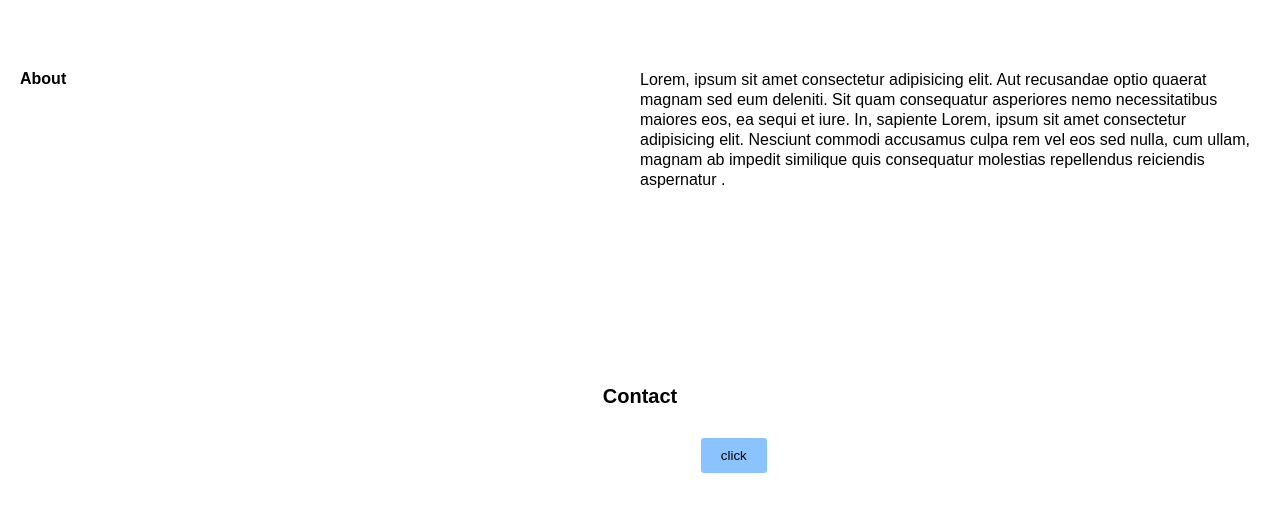
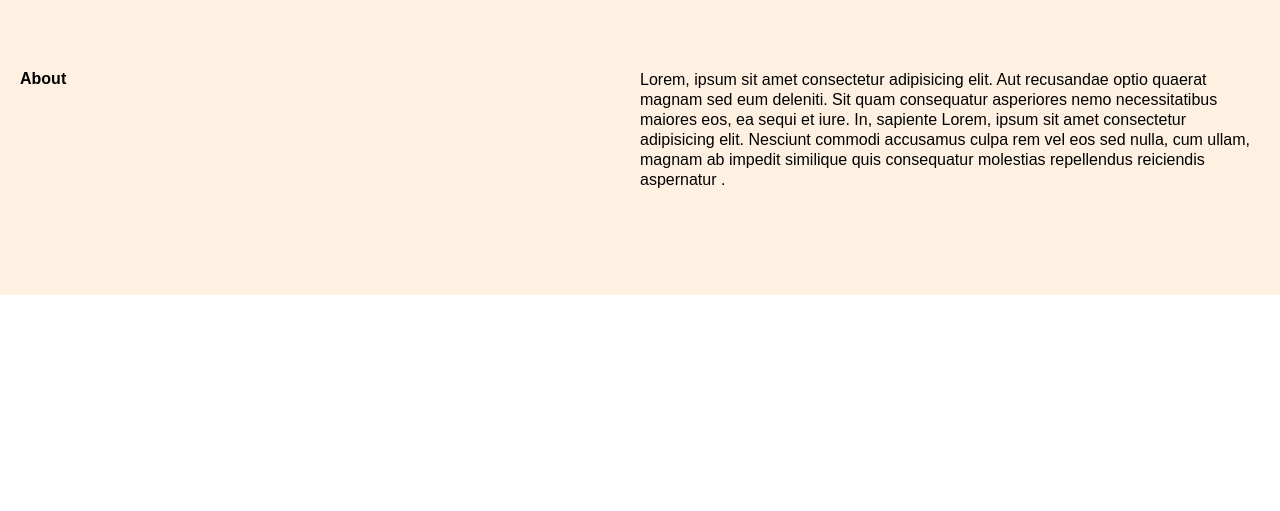
Before and after one commit to ayaOaya/rent_landingPage, a React (Vite) app: page /about in a window 1280 px wide. Shown: the part 1099-1610 px from the top of the page. After the commit the page ends 1394 px from the top, so only its background shows below. Built offline with nearby package versions, Linux system fonts and the light colour scheme.

Commit message:
nineth commit

```diff
--- a/package.json
+++ b/package.json
@@ -9,7 +9,7 @@
     "preview": "vite preview"
   },
   "dependencies": {
-    "gsap": "^3.11.4",
+    "gsap": "^3.11.5",
     "react": "^18.2.0",
     "react-dom": "^18.2.0",
     "react-router-dom": "^6.9.0",
--- a/src/About/About.jsx
+++ b/src/About/About.jsx
@@ -1,60 +1,74 @@
-import React from 'react'
+import React, { useEffect } from 'react'
 import "./style.scss"
+import gsap from 'gsap'
+import ScrollTrigger from 'gsap/ScrollTrigger'
 
 export default function About() {
+    gsap.registerPlugin(ScrollTrigger);
+
+    useEffect(() =>{
+        gsap.to(".about-h1", { opacity:1, duration:1, delay:1})
+        gsap.to(".containe", { opacity:1, duration:1.1, delay:1.5})
+        gsap.to(".more-grid", {opacity:1, clipPath:"polygon(0% 0%, 100% 0%, 100% 100%, 0% 100%)", duration:1, scrollTrigger:{
+            trigger:".more-grid"
+        } })
+    })
+
   return (
     <>
-<h1>ABOUT</h1>
+
+    <div className="about">
+<h1 className='about-h1'>ABOUT</h1>
 
 <div className="architect">
     <div className="containe">
         <div className="bg-all">
         <a href="/">
-            <div className="bg-img1"></div>
+            <div className="bg-img1 img"></div>
             </a>
         </div>
 
         <div className="bg-all">
         <a href="/">
-            <div className="bg-img2"></div>
+            <div className="bg-img2 img"></div>
             </a>
         </div>
         <div className="bg-all">
         <a href="/">
-            <div className="bg-img3"></div>
+            <div className="bg-img3 img"></div>
             </a>
         </div>
 
         <div className="bg-all">
         <a href="/">
-            <div className="bg-img4"></div>
+            <div className="bg-img4 img"></div>
             </a>
         </div>
 
 
         <div className="bg-all">
         <a href="/">
-            <div className="bg-img5"></div>
+            <div className="bg-img5 img"></div>
             </a>
         </div>
 
 
         <div className="bg-all">
         <a href="/">
-            <div className="bg-img6"></div>
+            <div className="bg-img6 img"></div>
             </a>
         </div>
 
 
         <div className="bg-all">
         <a href="/">
-            <div className="bg-img7"></div>
+            <div className="bg-img7 img"></div>
             </a>
         </div>
 
         <div className="bg-all">
         <a href="/">
-            <div className="bg-img8"></div>
+            <div className="bg-img8 img"></div>
             </a>
         </div>
     </div>
@@ -68,12 +82,10 @@ export default function About() {
     </div>
 
 
-    <div className="info">
-        <h2>Contact</h2>
-        <button className='btn'>click</button>
 
-    </div>
 </div>
+</div>
+
     </>
   )
 }
--- a/src/About/style.scss
+++ b/src/About/style.scss
@@ -1,11 +1,13 @@
-*{
+.about{
     font-family: sans-serif;
-
+    background-color: #ffe4c782;
 }
-h1{
+.about-h1{
     font-size: 20px;
     text-align: center;
     padding: 40px 0;
+    font-family: sans-serif;
+    opacity: 0;
 }
 
 .containe{
@@ -13,6 +15,7 @@ h1{
     grid-template-columns: 1fr 1fr 1fr 1fr;
     gap: 1px;
     padding: 0 15px;
+    opacity: 0;
     .bg-all{
         width: 100%;
         height: 60vh;
@@ -24,6 +27,9 @@ h1{
         height: 60vh;
 
 
+       }
+       .img:hover{
+        filter: brightness(80%);
        }
     .bg-img2{
         background-image: url(../../public/img/pexels-eduardo-dutra-3044562.jpg);
@@ -87,6 +93,9 @@ h1{
     .more-grid{
         display: grid;
         grid-template-columns: 1fr 1fr;
+        opacity: 0;
+        clip-path: polygon(100% 0%, 100% 0%, 100% 100%, 100% 100%);
+
         .more1{
             font-weight: bold;
         }
@@ -95,25 +104,3 @@ h1{
         }
     }
 }
-
-.info{
-    padding: 60px 0;
-
-
-    h2{
-        text-align: center;
-        font-size: 20px;
-        padding: 30px 0;
-    }
-    .btn{
-        background-color: #4ca2ffa5;
-        color: #000000;
-        padding: 10px 20px;
-        align-items: center;
-        cursor: pointer;
-        text-align: center;
-        border: none;
-        border-radius: 3px;
-        margin-left: 43.8rem;
-    }
-}
--- a/src/App.jsx
+++ b/src/App.jsx
@@ -1,6 +1,5 @@
 import About from './About/About'
 import './App.css'
-import Horizantal from './Horizantal/Horizantal'
 import Page from './Page/Page'
 import { BrowserRouter, Routes, Route } from "react-router-dom";
 
--- a/src/Horizantal/Horizantal.jsx
+++ /dev/null
@@ -1,13 +0,0 @@
-import React from 'react'
-import "./style.scss"
-
-export default function Horizantal() {
-  return (
-    <>
-    <div className='horizantal'>
-
-
-    </div>
-    </>
-  )
-}
--- a/src/Horizantal/style.scss
+++ /dev/null
@@ -1,4 +0,0 @@
-.horizantal{
-    background-color: #E5D8CC;
-    scroll-behavior: smooth;
-}
--- a/src/Page/Page.jsx
+++ b/src/Page/Page.jsx
@@ -30,7 +30,7 @@ export default function Page() {
         gsap.to(".second-cont-h1", { opacity:1, y:10, scrollTrigger:{
             trigger:".second-cont-h1"
         } })
-        gsap.to(".h1-cara", {delay:1.6, duration:1.2, opacity:1, clipPath:"polygon(0% 100%, 100% 100%, 100% 0%, 0% 0%)", scrollTrigger:{
+        gsap.to(".h1-cara", {delay:1.3, duration:1.2, opacity:1, clipPath:"polygon(0% 100%, 100% 100%, 100% 0%, 0% 0%)", scrollTrigger:{
             trigger:".h1-cara"
         } })
 
```
Also changed, not shown: 1 other file (tests, documents, lock files or other folders).
